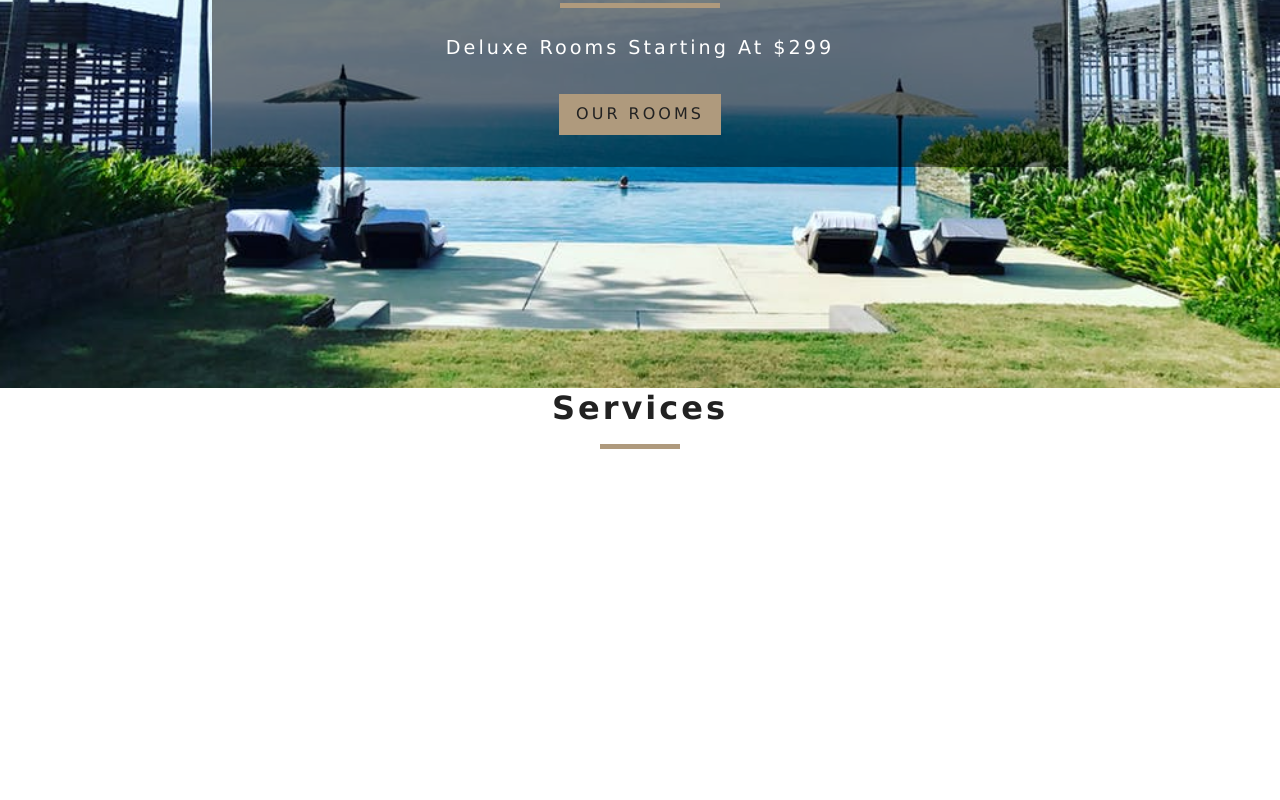
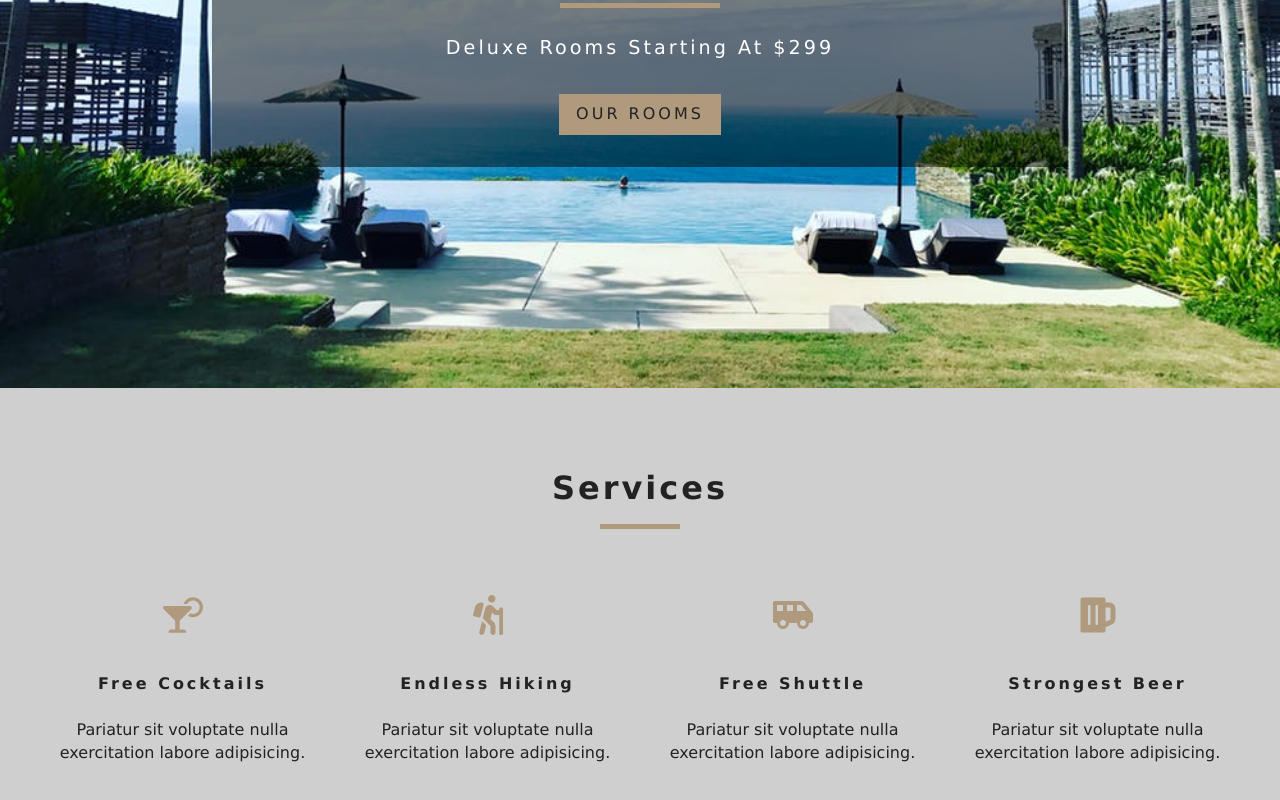
Before and after one commit to nadia643/beach-resort-react, a React (Create React App) app: page / in a window 1280 px wide. Shown: the part 412-1212 px from the top of the page. Before the commit the page ends 925 px from the top, so only its background shows below. Built offline with nearby package versions, Linux system fonts and the light colour scheme.

Commit message:
services rendered on page

```diff
--- a/package.json
+++ b/package.json
@@ -6,6 +6,7 @@
     "@testing-library/jest-dom": "^4.2.4",
     "@testing-library/react": "^9.4.1",
     "@testing-library/user-event": "^7.2.1",
+    "emmet": "^2.0.0-rc.11",
     "react": "^16.13.0",
     "react-dom": "^16.13.0",
     "react-icons": "^3.9.0",
--- a/src/App.css
+++ b/src/App.css
@@ -252,6 +252,7 @@
 }
 .services h6 {
   letter-spacing: var(--mainSpacing);
+  text-transform: capitalize;
 }
 .services p {
   width: 80%;
--- a/src/components/Services.js
+++ b/src/components/Services.js
@@ -1,14 +1,50 @@
 import React, { Component } from 'react';
 import Title from '../components/Title';
-import {FaCocktail, FaHiking, FaShuttleVan, FaBeer} from 'react-icons/fa';
+import {FaCocktail, FaHiking, FaShuttleVan, FaBeer, FaCentercode} from 'react-icons/fa';
 
 
 export default class Services extends Component {
+    state = {
+        services: [
+            {
+                icon: <FaCocktail/>,
+                title: 'Free cocktails',
+                info: 'Pariatur sit voluptate nulla exercitation labore adipisicing.'
+            },
+            {
+                icon: <FaHiking/>,
+                title: 'Endless hiking',
+                info: 'Pariatur sit voluptate nulla exercitation labore adipisicing.'
+            },            {
+                icon: <FaShuttleVan/>,
+                title: 'Free shuttle',
+                info: 'Pariatur sit voluptate nulla exercitation labore adipisicing.'
+            },            {
+                icon: <FaBeer/>,
+                title: 'Strongest beer',
+                info: 'Pariatur sit voluptate nulla exercitation labore adipisicing.'
+            },
+        ]
+    }
     render() {
         return (
-            <div>
+            <section className="services">
                 <Title title="services" />
-            </div>
+                <div className="services-center">
+
+                    {this.state.services.map( (item, index) => {
+                        return <article key={index} className="service">
+                            <span>{item.icon}</span>
+                            <h6>{item.title}</h6>
+                            <p>{item.info}</p>
+
+                        </article>
+
+                    })}
+
+                    </div>
+
+            </section>
         )
     }
 }
```
Also changed, not shown: 1 other file (tests, documents, lock files or other folders).
